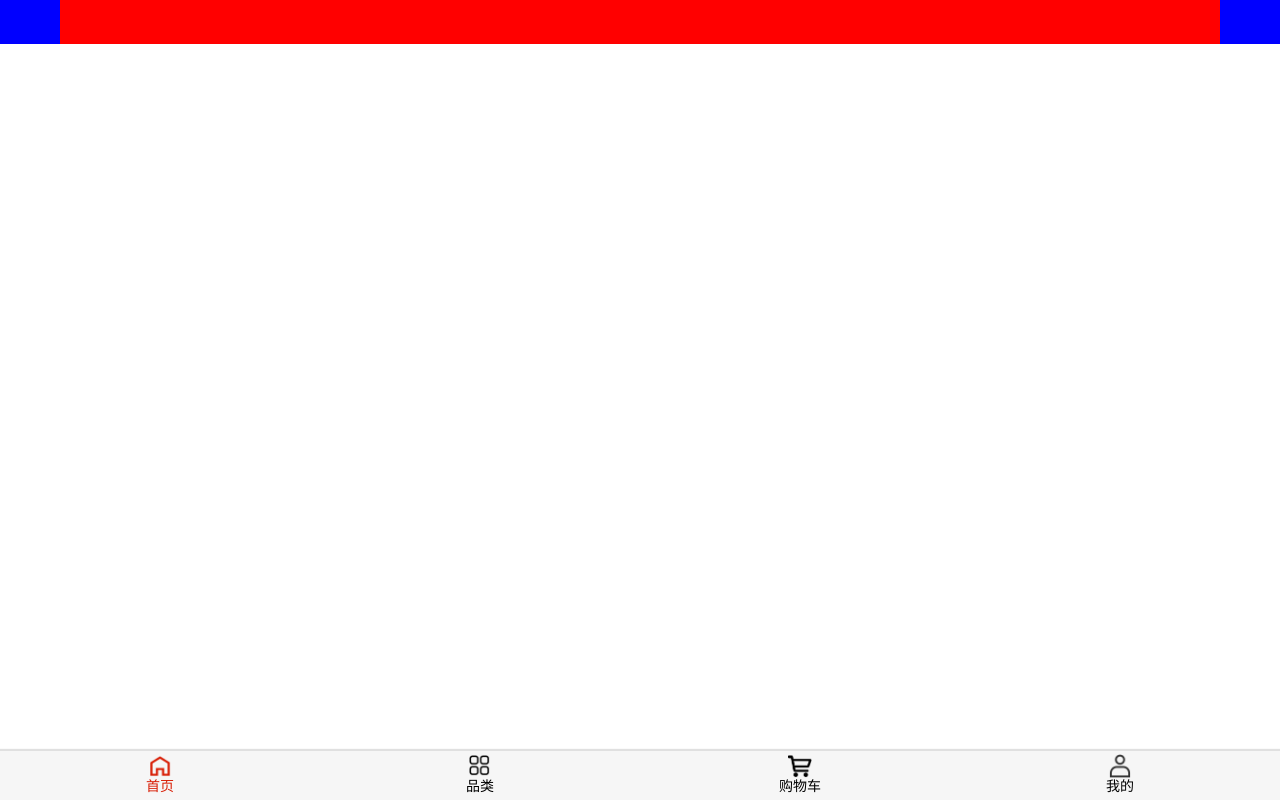
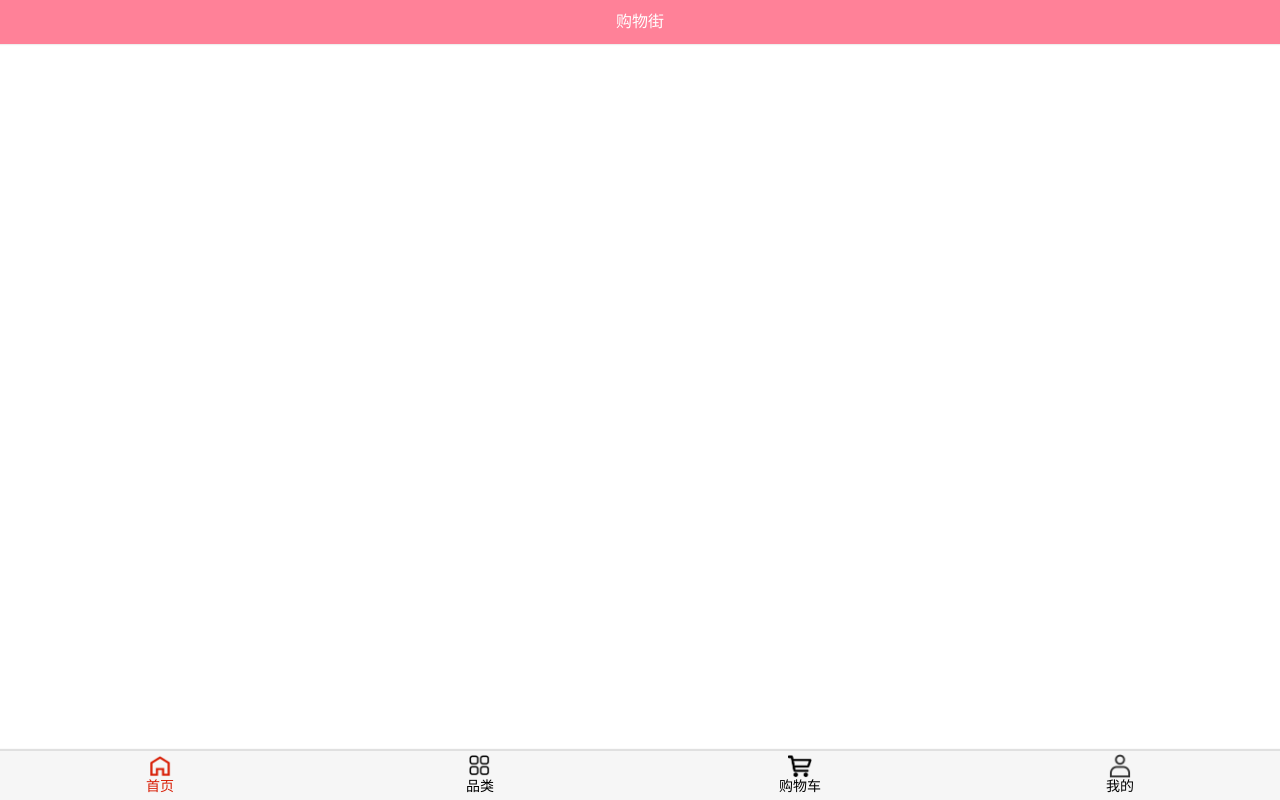
Before and after one commit to CXY0501/supermall, a Vue app: page /home in a window 1280 px wide. Built offline with nearby package versions, Linux system fonts and the light colour scheme.

Commit message:
20201124

```diff
--- a/package.json
+++ b/package.json
@@ -8,6 +8,7 @@
     "lint": "vue-cli-service lint"
   },
   "dependencies": {
+    "axios": "^0.21.0",
     "core-js": "^3.6.5",
     "vue": "^2.6.11",
     "vue-router": "^3.4.9",
--- a/src/components/common/navbar/NavBar.vue
+++ b/src/components/common/navbar/NavBar.vue
@@ -20,13 +20,14 @@ export default{
 <style scoped>
   .navbar{
     display: flex;
+    /* margin: 0; */
     line-height: 44px;
     height: 44px;
-    background-color:red;
+    text-align: center;
+    box-shadow: 0 1px 1px rgba(100,100,100,.1);
   }
   .left, .right{
     width: 60px;
-    background-color: blue;
   }
   .center{
     flex:1
--- a/src/views/home/home.vue
+++ b/src/views/home/home.vue
@@ -1,6 +1,6 @@
 <template>
   <div id="home">
-    <nav-bar></nav-bar>
+    <nav-bar><div slot="center">购物街</div></nav-bar>
   </div>
 </template>
 
@@ -20,4 +20,8 @@ export default{
 </script>
 
 <style scoped>
+  #home{
+    background-color: var(--color-tint);
+    color: #ffffff
+  }
 </style>
```
Also changed, not shown: src/network/request.js (added, +14 -0 lines), 1 other file (tests, documents, lock files or other folders).
